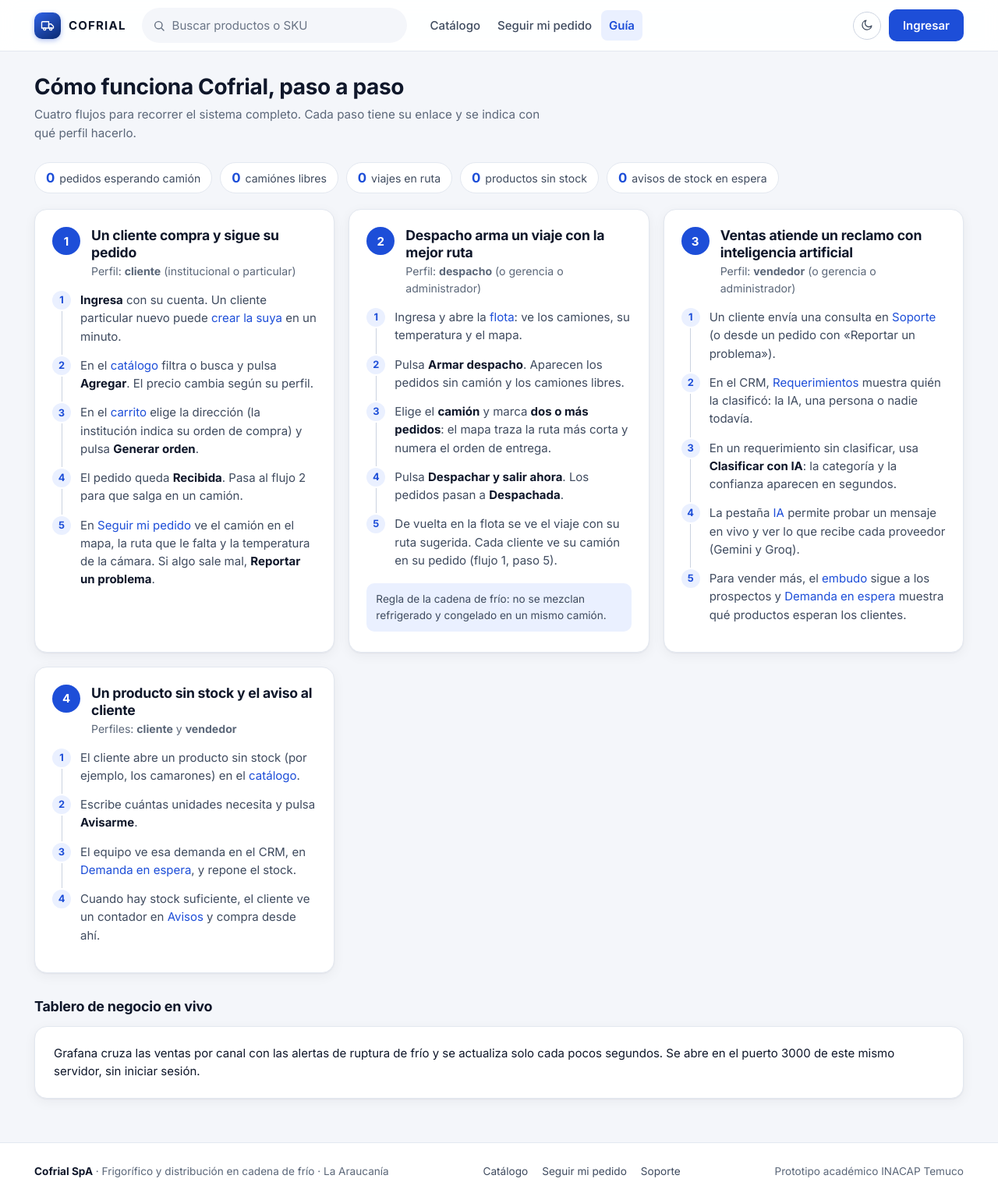
After one commit to leftra123/cofrial-spa, a Django app: page /guia/ in a window 1280 px wide. The commit adds this page. Shown: the whole page at 78% size. Run offline with Django 5.2, Linux system fonts and the light colour scheme; data that the repository does not hold is empty.

Commit message:
Camión, destino y bodega de mejor calidad en todos los mapas (camión frigorífico con código y alerta que late) y guía de flujos paso a paso con el estado actual del sistema
Co-Authored-By: Claude Sonnet 5.5 <noreply@anthropic.com>

```diff
--- a/web/cofrial/urls.py
+++ b/web/cofrial/urls.py
@@ -17,6 +17,7 @@ def salud(request):
 
 urlpatterns = [
     path("", vistas.inicio, name="inicio"),
+    path("guia/", vistas.guia, name="guia"),
     path("catalogo/", include("catalogo.urls")),
     path("crm/", include("crm.urls")),
     path("flota/", include("flota.urls")),
--- a/web/static/css/cofrial.css
+++ b/web/static/css/cofrial.css
@@ -429,3 +429,12 @@ td.celda-acciones select { max-width: 100%; }
 /* mapa de flota más alto para ver las rutas completas */
 #mapa-flota { height: 420px; }
 @media (max-width: 860px) { #mapa-flota { height: 320px; } }
+
+/* camión, destino y bodega del mapa */
+.pin-camion, .pin-destino, .pin-base { background: none; border: 0; }
+.pin-camion svg { filter: drop-shadow(0 2px 3px rgba(15, 23, 42, .35)); display: block; margin: 0 auto; }
+.pin-camion .pin-etq { display: block; width: max-content; margin: 1px auto 0; padding: 0 7px; border-radius: 999px; background: #fff; color: #0F172A; font-size: .66rem; line-height: 16px; box-shadow: 0 1px 3px rgba(15, 23, 42, .3); }
+.pin-camion.alerta svg { animation: pulso-camion 1.4s ease-in-out infinite; }
+@keyframes pulso-camion { 0%, 100% { transform: scale(1); } 50% { transform: scale(1.12); } }
+@media (prefers-reduced-motion: reduce) { .pin-camion.alerta svg { animation: none; } }
+.pin-destino svg, .pin-base svg { filter: drop-shadow(0 2px 3px rgba(15, 23, 42, .35)); display: block; }
--- a/web/static/css/tienda.css
+++ b/web/static/css/tienda.css
@@ -267,3 +267,20 @@ body.tienda { background: var(--fondo); }
 .t-hero.con-foto { background: linear-gradient(100deg, rgba(8, 28, 74, .94) 0%, rgba(8, 28, 74, .78) 42%, rgba(8, 28, 74, .25) 100%), var(--portada) center / cover no-repeat, #0B2A6F; }
 .t-hero.con-foto::before, .t-hero.con-foto .copo { display: none; }
 .t-cat .cat-foto { width: 100%; aspect-ratio: 4 / 3; object-fit: cover; border-radius: 12px; margin-bottom: 10px; display: block; background: var(--fondo); }
+
+/* guía de flujos */
+.guia-estado { display: flex; flex-wrap: wrap; gap: 10px; margin: 0 0 20px; }
+.guia-estado span { background: var(--tarjeta); border: 1px solid var(--borde); border-radius: 999px; padding: 6px 14px; font-size: .88rem; color: var(--texto-2); }
+.guia-estado b { color: var(--acento); font-size: 1.05rem; margin-right: 2px; }
+.guia-flujos { display: grid; grid-template-columns: repeat(auto-fit, minmax(340px, 1fr)); gap: 18px; }
+.flujo { background: var(--tarjeta); border: 1px solid var(--borde); border-radius: var(--radio); padding: 22px; box-shadow: var(--sombra); }
+.flujo header { display: flex; gap: 14px; align-items: flex-start; margin-bottom: 14px; }
+.flujo header h2 { font-size: 1.1rem; }
+.flujo header p { margin: 2px 0 0; color: var(--texto-3); font-size: .88rem; }
+.flujo-n { flex: none; width: 36px; height: 36px; border-radius: 50%; background: var(--acento); color: #fff; display: grid; place-items: center; font-weight: 700; }
+.pasos-guia { margin: 0; padding: 0; list-style: none; counter-reset: paso; }
+.pasos-guia li { position: relative; padding: 0 0 14px 36px; counter-increment: paso; color: var(--texto-2); }
+.pasos-guia li::before { content: counter(paso); position: absolute; left: 0; top: 0; width: 24px; height: 24px; border-radius: 50%; background: var(--acento-suave); color: var(--acento); font-weight: 700; font-size: .8rem; display: grid; place-items: center; }
+.pasos-guia li:not(:last-child)::after { content: ""; position: absolute; left: 11.5px; top: 26px; bottom: 2px; width: 1px; background: var(--borde-fuerte); }
+.pasos-guia b { color: var(--texto); }
+.nota-guia { margin: 4px 0 0; padding: 10px 12px; background: var(--acento-suave); border-radius: 10px; font-size: .85rem; color: var(--texto-2); }
--- a/web/templates/base.html
+++ b/web/templates/base.html
@@ -25,6 +25,7 @@
     <a class="marca" href="/"><span class="marca-logo">{% include "componentes/ico_camion.html" %}</span><span>Cofrial SpA<small>Cadena de frío</small></span></a>
     <nav class="nav" aria-label="Principal">
       <a href="/" {% if ruta == "/" %}class="activo" aria-current="page"{% endif %}><svg viewBox="0 0 24 24"><path d="M3 11l9-8 9 8"/><path d="M5 10v10h14V10"/></svg>Inicio</a>
+      <a href="/guia/" {% if "/guia/" in ruta %}class="activo" aria-current="page"{% endif %}><svg viewBox="0 0 24 24"><circle cx="12" cy="12" r="9"/><path d="M12 8v5M12 16.5v.5"/></svg>Guía de flujos</a>
       <div class="nav-etiqueta">Tienda</div>
       <a href="/catalogo/" {% if "/catalogo/" in ruta %}class="activo" aria-current="page"{% endif %}><svg viewBox="0 0 24 24"><path d="M21 8l-9-5-9 5 9 5 9-5z"/><path d="M3 8v8l9 5 9-5V8"/></svg>Catálogo</a>
       {% if menu.cliente %}<a href="/carrito/" {% if "/carrito/" in ruta %}class="activo" aria-current="page"{% endif %}><svg viewBox="0 0 24 24"><circle cx="9" cy="20" r="1.5"/><circle cx="18" cy="20" r="1.5"/><path d="M2 3h3l2.5 12h11L21 7H6"/></svg>Carrito</a>{% endif %}
--- a/web/templates/flota/despacho.html
+++ b/web/templates/flota/despacho.html
@@ -55,7 +55,7 @@
 (function () {
   var d = JSON.parse(document.getElementById("datos-mapa").textContent), base = [d.base.lat, d.base.long];
   var m = CofrialMapa.crear("mapa-despacho", base, 13), capa = L.layerGroup().addTo(m), version = 0;
-  L.marker(base, {icon: CofrialMapa.pin("B", "#111827")}).addTo(m).bindPopup(d.base.nombre);
+  L.marker(base, {icon: CofrialMapa.base()}).addTo(m).bindPopup(d.base.nombre);
   var resumen = document.getElementById("resumen-ruta"), lista = document.getElementById("lista-ruta");
   function marcados() { return Array.prototype.filter.call(document.querySelectorAll("input[name=ordenes]"), function (c) { return c.checked; }); }
   function recalcular() {
--- /dev/null
+++ b/web/templates/guia.html
@@ -0,0 +1,64 @@
+{% extends "tienda/base.html" %}
+{% block titulo %}Guía de flujos | Cofrial SpA{% endblock %}
+{% block cabecera %}
+<div class="pagina-cab"><div><h1>Cómo funciona Cofrial, paso a paso</h1><p class="sub">Cuatro flujos para recorrer el sistema completo. Cada paso tiene su enlace y se indica con qué perfil hacerlo.</p></div></div>
+{% endblock %}
+{% block contenido %}
+<div class="guia-estado" role="status" aria-label="Estado actual del sistema">
+  <span><b>{{ estado.por_despachar }}</b> pedido{{ estado.por_despachar|pluralize }} esperando camión</span>
+  <span><b>{{ estado.camiones_libres }}</b> camión{{ estado.camiones_libres|pluralize:",es" }} libre{{ estado.camiones_libres|pluralize }}</span>
+  <span><b>{{ estado.en_ruta }}</b> viaje{{ estado.en_ruta|pluralize }} en ruta</span>
+  <span><b>{{ estado.sin_stock }}</b> producto{{ estado.sin_stock|pluralize }} sin stock</span>
+  <span><b>{{ estado.avisos }}</b> aviso{{ estado.avisos|pluralize }} de stock en espera</span>
+</div>
+
+<div class="guia-flujos">
+
+  <section class="flujo" id="compra">
+    <header><span class="flujo-n">1</span><div><h2>Un cliente compra y sigue su pedido</h2><p>Perfil: <b>cliente</b> (institucional o particular)</p></div></header>
+    <ol class="pasos-guia">
+      <li><b>Ingresa</b> con su cuenta. Un cliente particular nuevo puede <a href="/cuenta/registro/">crear la suya</a> en un minuto.</li>
+      <li>En el <a href="/catalogo/">catálogo</a> filtra o busca y pulsa <b>Agregar</b>. El precio cambia según su perfil.</li>
+      <li>En el <a href="/carrito/">carrito</a> elige la dirección (la institución indica su orden de compra) y pulsa <b>Generar orden</b>.</li>
+      <li>El pedido queda <b>Recibida</b>. Pasa al flujo 2 para que salga en un camión.</li>
+      <li>En <a href="/seguimiento/">Seguir mi pedido</a> ve el camión en el mapa, la ruta que le falta y la temperatura de la cámara. Si algo sale mal, <b>Reportar un problema</b>.</li>
+    </ol>
+  </section>
+
+  <section class="flujo" id="despacho">
+    <header><span class="flujo-n">2</span><div><h2>Despacho arma un viaje con la mejor ruta</h2><p>Perfil: <b>despacho</b> (o gerencia o administrador)</p></div></header>
+    <ol class="pasos-guia">
+      <li>Ingresa y abre la <a href="/flota/">flota</a>: ve los camiones, su temperatura y el mapa.</li>
+      <li>Pulsa <a href="/flota/despachar/"><b>Armar despacho</b></a>. Aparecen los pedidos sin camión y los camiones libres.</li>
+      <li>Elige el <b>camión</b> y marca <b>dos o más pedidos</b>: el mapa traza la ruta más corta y numera el orden de entrega.</li>
+      <li>Pulsa <b>Despachar y salir ahora</b>. Los pedidos pasan a <b>Despachada</b>.</li>
+      <li>De vuelta en la flota se ve el viaje con su ruta sugerida. Cada cliente ve su camión en su pedido (flujo 1, paso 5).</li>
+    </ol>
+    <p class="nota-guia">Regla de la cadena de frío: no se mezclan refrigerado y congelado en un mismo camión.</p>
+  </section>
+
+  <section class="flujo" id="ventas">
+    <header><span class="flujo-n">3</span><div><h2>Ventas atiende un reclamo con inteligencia artificial</h2><p>Perfil: <b>vendedor</b> (o gerencia o administrador)</p></div></header>
+    <ol class="pasos-guia">
+      <li>Un cliente envía una consulta en <a href="/soporte/">Soporte</a> (o desde un pedido con «Reportar un problema»).</li>
+      <li>En el CRM, <a href="/crm/requerimientos/">Requerimientos</a> muestra quién la clasificó: la IA, una persona o nadie todavía.</li>
+      <li>En un requerimiento sin clasificar, usa <b>Clasificar con IA</b>: la categoría y la confianza aparecen en segundos.</li>
+      <li>La pestaña <a href="/crm/ia/">IA</a> permite probar un mensaje en vivo y ver lo que recibe cada proveedor (Gemini y Groq).</li>
+      <li>Para vender más, el <a href="/crm/embudo/">embudo</a> sigue a los prospectos y <a href="/crm/demanda/">Demanda en espera</a> muestra qué productos esperan los clientes.</li>
+    </ol>
+  </section>
+
+  <section class="flujo" id="stock">
+    <header><span class="flujo-n">4</span><div><h2>Un producto sin stock y el aviso al cliente</h2><p>Perfiles: <b>cliente</b> y <b>vendedor</b></p></div></header>
+    <ol class="pasos-guia">
+      <li>El cliente abre un producto sin stock (por ejemplo, los camarones) en el <a href="/catalogo/">catálogo</a>.</li>
+      <li>Escribe cuántas unidades necesita y pulsa <b>Avisarme</b>.</li>
+      <li>El equipo ve esa demanda en el CRM, en <a href="/crm/demanda/">Demanda en espera</a>, y repone el stock.</li>
+      <li>Cuando hay stock suficiente, el cliente ve un contador en <a href="/avisos/">Avisos</a> y compra desde ahí.</li>
+    </ol>
+  </section>
+</div>
+
+<div class="seccion"><h2>Tablero de negocio en vivo</h2></div>
+<div class="tarjeta-ui"><p style="margin:0">Grafana cruza las ventas por canal con las alertas de ruptura de frío y se actualiza solo cada pocos segundos. Se abre en el puerto 3000 de este mismo servidor, sin iniciar sesión.</p></div>
+{% endblock %}
--- a/web/templates/pedidos/detalle.html
+++ b/web/templates/pedidos/detalle.html
@@ -105,9 +105,9 @@
         var cam = [u.lat, u.long], dest = s.destino ? [s.destino.lat, s.destino.long] : null;
         if (!mapa) {
           mapa = CofrialMapa.crear("mapa", cam, 14);
-          marcador = L.marker(cam, {icon: CofrialMapa.pin("C", "#1D4ED8")}).addTo(mapa).bindPopup("Camión " + s.camion_id);
-          if (dest) L.marker(dest, {icon: CofrialMapa.pin("D", "#16A34A")}).addTo(mapa).bindPopup(s.destino.direccion);
-        } else { marcador.setLatLng(cam); }
+          marcador = L.marker(cam, {icon: CofrialMapa.camion(u.alerta_ruptura_frio, s.camion_id)}).addTo(mapa).bindPopup("Camión " + s.camion_id);
+          if (dest) L.marker(dest, {icon: CofrialMapa.destino()}).addTo(mapa).bindPopup(s.destino.direccion);
+        } else { marcador.setLatLng(cam); marcador.setIcon(CofrialMapa.camion(u.alerta_ruptura_frio, s.camion_id)); }
         if (dest && Date.now() - ultimaRuta > 20000) {       // la ruta se recalcula cada 20 s para no abusar del servicio gratuito
           ultimaRuta = Date.now();
           CofrialMapa.ruta([cam, dest], false).then(function (r) {
--- a/web/templates/tienda/base.html
+++ b/web/templates/tienda/base.html
@@ -25,6 +25,7 @@
       <a href="/catalogo/" {% if "/catalogo/" in ruta %}class="activo" aria-current="page"{% endif %}>Catálogo</a>
       {% if menu.cliente %}<a href="/pedidos/" {% if "/pedidos/" in ruta %}class="activo"{% endif %}>Mis pedidos</a>{% endif %}
       <a href="/seguimiento/" {% if "/seguimiento/" in ruta %}class="activo"{% endif %}>Seguir mi pedido</a>
+      <a href="/guia/" {% if "/guia/" in ruta %}class="activo"{% endif %}>Guía</a>
       {% if menu.cliente %}<a href="/avisos/" {% if "/avisos/" in ruta %}class="activo"{% endif %}>Avisos{% if avisos_n %}<span class="tb-n" title="Productos que esperabas y ya tienen stock">{{ avisos_n }}</span>{% endif %}</a>{% endif %}
       {% if menu.cliente %}<a class="tb-carro{% if "/carrito/" in ruta %} activo{% endif %}" href="/carrito/"><svg viewBox="0 0 24 24" aria-hidden="true"><circle cx="9" cy="20" r="1.5"/><circle cx="18" cy="20" r="1.5"/><path d="M2 3h3l2.5 12h11L21 7H6"/></svg>Carrito{% if carrito_n %}<span class="tb-n" aria-label="{{ carrito_n }} productos">{{ carrito_n }}</span>{% endif %}</a>{% endif %}
     </nav>
```
Also changed, not shown: web/catalogo/tests.py (+19 -0 lines), web/cofrial/vistas.py (+12 -1 lines), web/static/js/mapa.js (+33 -1 lines), web/templates/flota/panel.html (+4 -4 lines).
